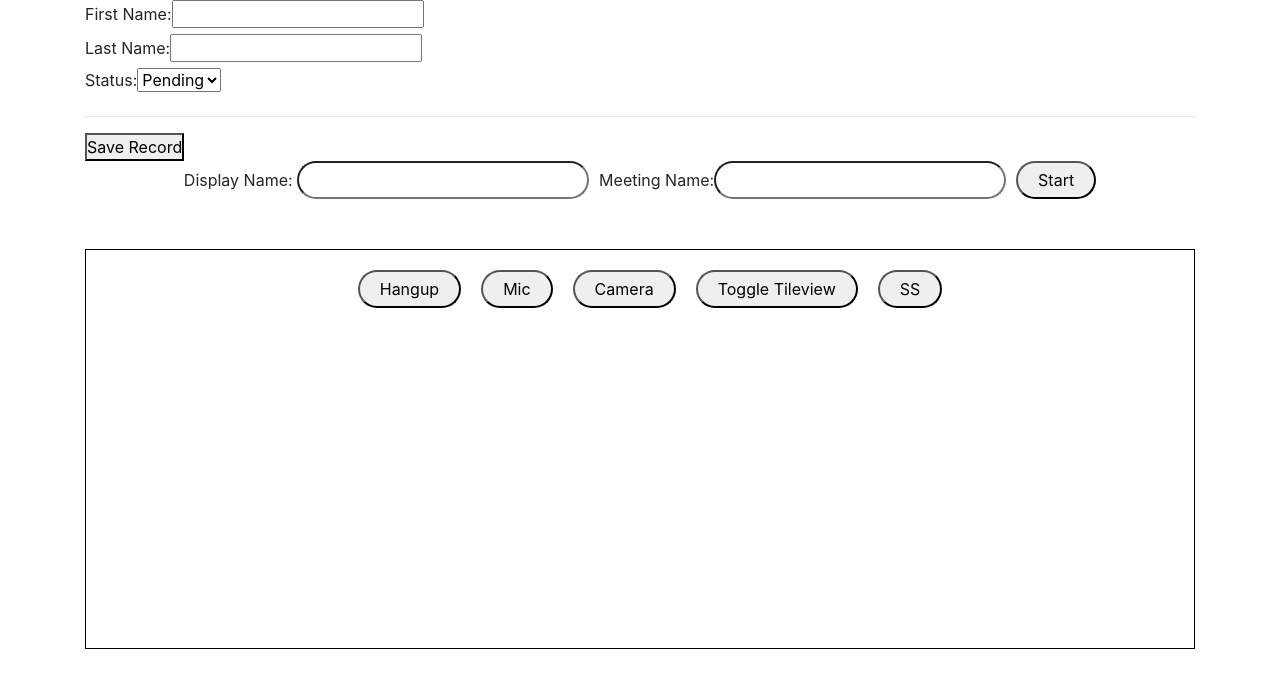
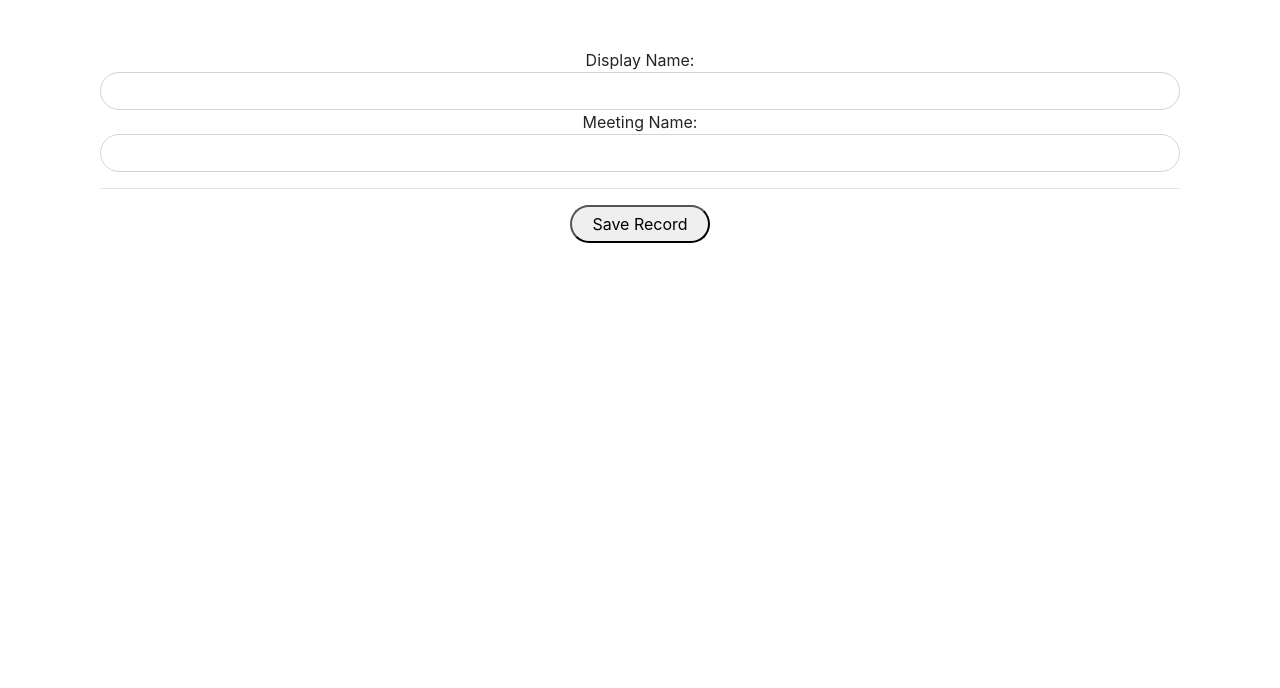
Before and after one commit to NAVEEN-PERPAGA/Jitsi-Meet, a React (Create React App) app in the folder client/: page / in a window 1280 px wide. Shown: the top 688 px of the page. Built offline with nearby package versions, Linux system fonts and the light colour scheme.

Commit message:
displayName and meetingId
Signed-off-by: Neeraj Maurya <Neerj7668>

```diff
--- a/client/public/index.html
+++ b/client/public/index.html
@@ -18,5 +18,7 @@
   <body>
     <noscript>You need to enable JavaScript to run this app.</noscript>
     <div id="root"></div>
+
+    <script src="https://meet.jit.si/external_api.js"></script>
   </body>
 </html>
--- a/client/src/App.js
+++ b/client/src/App.js
@@ -1,6 +1,6 @@
 import React, { useState } from "react";
 import "./App.css";
-import Form from "./Form";
+import Demo from "./demo";
 class App extends React.Component {
   constructor(props) {
     super(props);
@@ -20,81 +20,11 @@ class App extends React.Component {
     };
   };
 
-  handleClick() {
-    const apiObj = null;
-
-    const btnHangup = () => {
-      apiObj.executeCommand("hangup");
-    };
-    const btnCustomMic = () => {
-      apiObj.executeCommand("toggleAudio");
-    };
-    const btnCustomCamera = () => {
-      apiObj.executeCommand("toggleVideo");
-    };
-    const btnCustomTileView = () => {
-      apiObj.executeCommand("toggleTileView");
-    };
-    const btnScreenShareCustom = () => {
-      apiObj.executeCommand("toggleShareScreen");
-    };
-  }
-
-  startMeeting = (roomName, displayName) => {
-    const domain = "meet.jitsi";
-    const options = {
-      roomName: roomName,
-      width: "100%",
-      height: "100%",
-      parentNode: document.querySelector("#jitsi-meet-conf-container"),
-      userInfo: {
-        // displayName: dispNme,
-      },
-      configOverwrite: {
-        doNotStoreRoom: true,
-        startVideoMuted: 0,
-        startWithVideoMuted: true,
-        startWithAudioMuted: true,
-        enableWelcomePage: false,
-        prejoinPageEnabled: false,
-        disableRemoteMute: true,
-        remoteVideoMenu: {
-          disableKick: true,
-        },
-      },
-      interfaceConfigOverwrite: {
-        filmStripOnly: false,
-        SHOW_JITSI_WATERMARK: false,
-        SHOW_WATERMARK_FOR_GUESTS: false,
-        DEFAULT_REMOTE_DISPLAY_NAME: "New User",
-        TOOLBAR_BUTTONS: [],
-      },
-    };
-  };
 
   render() {
     return (
       <div className="container main-body">
-        <Form />
-        <div className="container welcome-page">
-          Display Name: <input id="txtDispNme" type="text" />
-          Meeting Name:
-          <input type="text" />
-          <button type="submit" onClick={this.startMeet}>
-            Start
-          </button>
-          <br />
-        </div>
-        <div class="container mt-5 main-meet-page">
-          <div id="toolbox" class="toolbox">
-            <button id="btnHangup">Hangup</button>
-            <button id="btnCustomMic">Mic</button>
-            <button id="btnCustomCamera">Camera</button>
-            <button id="btnCustomTileView">Toggle Tileview</button>
-            <button id="btnScreenShareCustom">SS</button>
-          </div>
-          <div id="jitsi-meet-conf-container"></div>
-        </div>
+        <Demo />
       </div>
     );
   }
--- a/client/src/Form.js
+++ b/client/src/Form.js
@@ -6,71 +6,56 @@ export default class Form extends React.Component {
 
     this.state = {
       customer: {
-        firstName: props.firstName,
-        lastName: props.lastName,
-        status: props.status,
+        meetingId: props.meetingId,
+        displayName: props.displayName,
       },
     };
   }
 
-  handleFirstNameChanged(event) {
+  handleMeetingIdChanged(event) {
     var customer = this.state.customer;
-    customer.firstName = event.target.value;
+    customer.meetingId = event.target.value;
 
     this.setState({ customer: customer });
   }
-
-  handleLastNameChanged(event) {
+  handleDisplayNameChanged(event) {
     var customer = this.state.customer;
-    customer.lastName = event.target.value;
-
-    this.setState({ customer: customer });
-  }
-
-  handleStatusChanged(event) {
-    var customer = this.state.customer;
-    customer.status = event.target.value;
+    customer.displayName = event.target.value;
 
     this.setState({ customer: customer });
   }
 
   handleButtonClicked() {
-    this.startMeeting(
-      this.state.customer.firstName,
-      this.state.customer.lastName
-    );
-    console.log(this.state.customer.firstName);
-    console.log(this.state.customer.lastName);
+    const meetingId = this.state.customer.meetingId;
+    const displayName = this.state.customer.displayName;
+    console.log(meetingId, displayName);
   }
 
   render() {
     return (
       <div>
-        <label>First Name:</label>
+        <div className="container welcome-page mt-5">
+          Display Name:{" "}
           <input
+            className="form-control"
+            id="txtDispNme"
             type="text"
-          value={this.state.customer.firstName}
-          onChange={this.handleFirstNameChanged.bind(this)}
+            value={this.state.customer.meetingId}
+            onChange={this.handleMeetingIdChanged.bind(this)}
           />
-        <br />
-        <label>Last Name:</label>
+          Meeting Name:
           <input
+            className="form-control"
             type="text"
-          value={this.state.customer.lastName}
-          onChange={this.handleLastNameChanged.bind(this)}
+            value={this.state.customer.displayName}
+            onChange={this.handleDisplayNameChanged.bind(this)}
           />
-        <br />
-        <label>Status:</label>
-        <select
-          value={this.state.customer.status}
-          onChange={this.handleStatusChanged.bind(this)}
-        >
-          <option value="PENDING">Pending</option>
-        </select>
           <hr />
           <button onClick={this.handleButtonClicked.bind(this)}>
             Save Record
           </button>
+          <br />
+        </div>
       </div>
     );
   }
--- /dev/null
+++ b/client/src/MeetPage.js
@@ -0,0 +1,60 @@
+import React from "react";
+var $ = require("jquery");
+
+export default class MeetPage extends React.Component {
+  constructor(props) {
+    super(props);
+  }
+
+  startMeeting = (roomName, displayName) => {
+    const domain = "meet.jit.si";
+    const options = {
+      roomName: roomName,
+      width: "100%",
+      height: "100%",
+      parentNode: document.querySelector("#jitsi-meet-conf-container"),
+      userInfo: {
+        // displayName: dispNme,
+      },
+      configOverwrite: {
+        doNotStoreRoom: true,
+        startVideoMuted: 0,
+        startWithVideoMuted: true,
+        startWithAudioMuted: true,
+        enableWelcomePage: false,
+        prejoinPageEnabled: false,
+        disableRemoteMute: true,
+        remoteVideoMenu: {
+          disableKick: true,
+        },
+      },
+      interfaceConfigOverwrite: {
+        filmStripOnly: false,
+        SHOW_JITSI_WATERMARK: false,
+        SHOW_WATERMARK_FOR_GUESTS: false,
+        DEFAULT_REMOTE_DISPLAY_NAME: "New User",
+        TOOLBAR_BUTTONS: [],
+      },
+    };
+    //    apiObj = new JitsiMeetExternalAPI(domain, options);
+  };
+  render() {
+    return (
+      <div>
+        <div className="container mt-5 main-meet-page">
+          <div id="toolbox" className="toolbox">
+            <button id="btnHangup">Hangup</button>
+            <button id="btnCustomMic">Mic</button>
+            <button id="btnCustomCamera">Camera</button>
+            <button id="btnCustomTileView">Toggle Tileview</button>
+            <button id="btnScreenShareCustom">SS</button>
+            <button>
+              <a href="/">Close</a>
+            </button>
+          </div>
+          <div id="jitsi-meet-conf-container"></div>
+        </div>
+      </div>
+    );
+  }
+}
--- /dev/null
+++ b/client/src/demo.js
@@ -0,0 +1,42 @@
+import React, { useState } from "react";
+import Form from "./Form";
+import MeetPage from "./MeetPage";
+
+function Demo(props) {
+  const [showResults, setShowResults] = React.useState(false);
+
+  const startMeet = () => {
+    setShowResults(true);
+    handleClick();
+    console.log("sdgf");
+  };
+
+  const handleClick = () => {
+    var apiObj = null;
+    const btnHangup = () => {
+      apiObj.executeCommand("hangup");
+    };
+    const btnCustomMic = () => {
+      apiObj.executeCommand("toggleAudio");
+    };
+    const btnCustomCamera = () => {
+      apiObj.executeCommand("toggleVideo");
+    };
+    const btnCustomTileView = () => {
+      apiObj.executeCommand("toggleTileView");
+    };
+    const btnScreenShareCustom = () => {
+      apiObj.executeCommand("toggleShareScreen");
+    };
+  };
+
+  //   const onClick = () => setShowResults(true);
+
+  return (
+    <div>
+      <Form />
+    </div>
+  );
+}
+
+export default Demo;
--- a/client/src/index.js
+++ b/client/src/index.js
@@ -3,6 +3,6 @@ import ReactDOM from "react-dom";
 import "../node_modules/bootstrap/dist/css/bootstrap.min.css";
 import "../node_modules/bootstrap/dist/js/bootstrap.min.js";
 import "../node_modules/bootstrap/dist/js/bootstrap.bundle";
-
+// import "jquery";
 import App from "./App";
 ReactDOM.render(<App />, document.getElementById("root"));
--- /dev/null
+++ b/package.json
@@ -0,0 +1,6 @@
+{
+  "dependencies": {
+    "jquery": "^3.5.1",
+    "react-router-dom": "^5.2.0"
+  }
+}
```
Also changed, not shown: 2 other files (tests, documents, lock files or other folders). Lines whose indentation alone changed are shown as unchanged.
